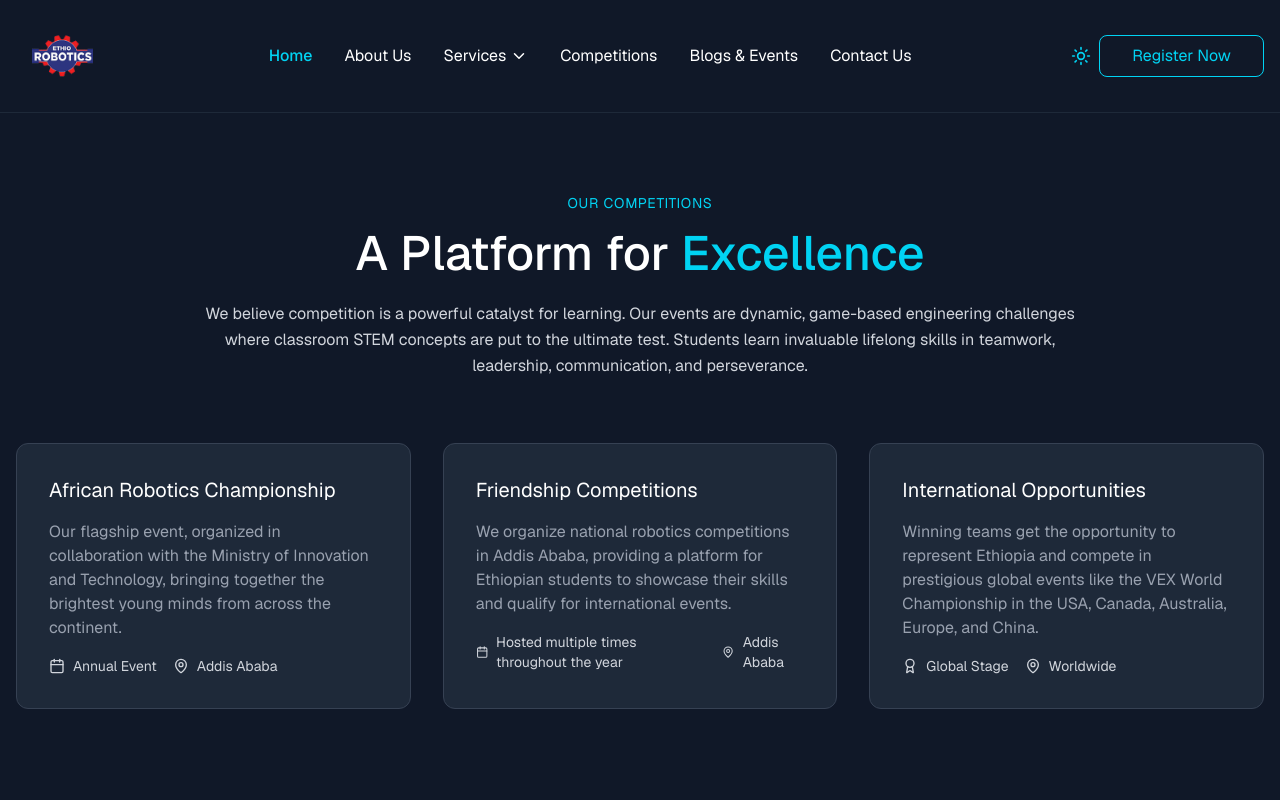
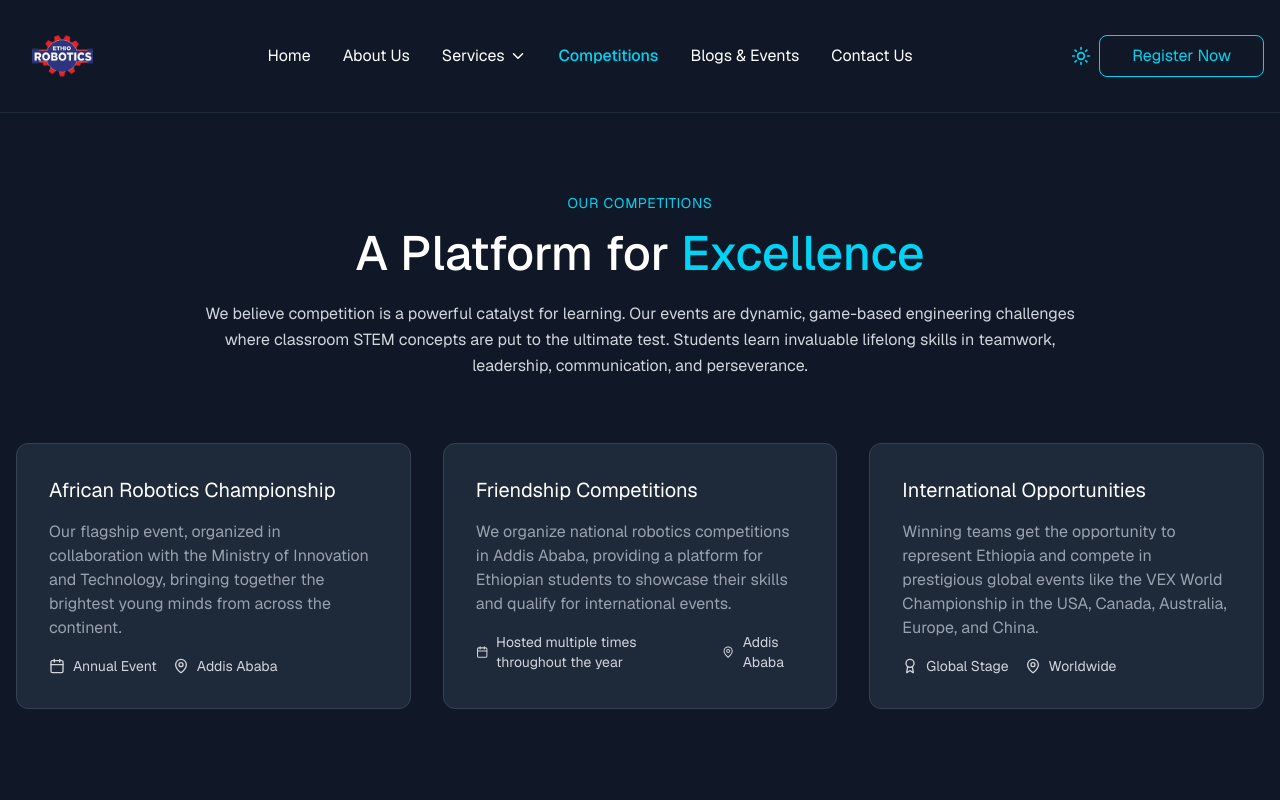
Before and after one commit to NebiyouChanie/ethio-robo-robotics, a Next.js app: page /competitions in a window 1280 px wide. Shown: the top 800 px of the page. Built offline with nearby package versions, Linux system fonts and the light colour scheme.

Commit message:
fixed header

```diff
--- a/app/(public)/competitions/page.tsx
+++ b/app/(public)/competitions/page.tsx
@@ -176,7 +176,7 @@ export default function CompetitionsPage() {
           {/* Actions */}
           <div ref={refFriendActions} className={`flex items-center justify-center  mb-8 gap-4 animate-fade-up ${inViewFriendActions?.isIntersecting ? 'visible' : ''}`}>
             <div className="flex flex-col sm:flex-row gap-4">
-              <a href="/competitions/register" className="w-full bg-cyan-500 hover:bg-cyan-600 text-white px-6 py-3 rounded-lg font-medium transition-colors text-center">
+              <a href="/register" className="w-full bg-cyan-500 hover:bg-cyan-600 text-white px-6 py-3 rounded-lg font-medium transition-colors text-center">
                 Register  Team
               </a>
 
@@ -236,7 +236,7 @@ export default function CompetitionsPage() {
           {/* Actions */}
           <div ref={refArcActions} className={`flex items-center justify-center  mb-8 gap-4 animate-fade-up ${inViewArcActions?.isIntersecting ? 'visible' : ''}`}>
             <div className="flex flex-col sm:flex-row gap-4">
-              <a href="/competitions/register" className="bg-cyan-500 hover:bg-cyan-600 text-white px-6 py-3 rounded-lg font-medium transition-colors text-center">
+              <a href="/register" className="bg-cyan-500 hover:bg-cyan-600 text-white px-6 py-3 rounded-lg font-medium transition-colors text-center">
                 Register  Team
               </a>
               <a href="/one.pdf" download className="border border-cyan-500 text-cyan-400 hover:bg-cyan-500 hover:text-white px-6 py-3 rounded-lg font-medium transition-colors text-center">
@@ -297,7 +297,7 @@ export default function CompetitionsPage() {
           {/* Actions */}
           <div ref={refVexActions} className={`flex items-center justify-center  mb-8 gap-4 animate-fade-up ${inViewVexActions?.isIntersecting ? 'visible' : ''}`}>
             <div className="flex flex-col sm:flex-row gap-4">
-              <a href="/competitions/register" className="bg-cyan-500 hover:bg-cyan-600 text-white px-6 py-3 rounded-lg font-medium transition-colors text-center">
+              <a href="/register" className="bg-cyan-500 hover:bg-cyan-600 text-white px-6 py-3 rounded-lg font-medium transition-colors text-center">
                 Register  Team
               </a>
               <a href="/one.pdf" download className="border border-cyan-500 text-cyan-400 hover:bg-cyan-500 hover:text-white px-6 py-3 rounded-lg font-medium transition-colors text-center">
--- a/components/public/Header.tsx
+++ b/components/public/Header.tsx
@@ -1,8 +1,9 @@
 "use client"
 
 import { ShoppingCart, Sun, Moon, ArrowDown, ChevronDown, Menu, X } from "lucide-react"
-import { useEffect, useState } from "react"
+import { useEffect, useMemo, useState } from "react"
 import Link from "next/link"
+import { usePathname } from "next/navigation"
 
 interface HeaderProps {
   currentPage?: string
@@ -11,7 +12,27 @@ interface HeaderProps {
 }
 
 export default function Header({ currentPage = "home", showCart = false, cartItems = 0 }: HeaderProps) {
-  const isActive = (page: string) => currentPage === page
+  const pathname = usePathname() || "/"
+
+  // Object-based nav model
+  const mainLinks = useMemo(() => ([
+    { label: "Home", href: "/" },
+    { label: "About Us", href: "/about" },
+    { label: "Competitions", href: "/competitions" },
+    { label: "Blogs & Events", href: "/news" },
+    { label: "Contact Us", href: "/contact" },
+  ]), [])
+
+  const servicesLinks = useMemo(() => ([
+    { label: "Services", href: "/services" },
+    { label: "Programs", href: "/programs" },
+    { label: "Shop", href: "/shop" },
+  ]), [])
+
+  const isActiveHref = (href: string | string[]) => {
+    const hrefs = Array.isArray(href) ? href : [href]
+    return hrefs.some(h => h === "/" ? pathname === "/" : pathname.startsWith(h))
+  }
 
   const [isLight, setIsLight] = useState(false)
   const [servicesOpen, setServicesOpen] = useState(false)
@@ -56,18 +77,16 @@ export default function Header({ currentPage = "home", showCart = false, cartIte
 
         {/* Desktop nav */}
         <div className="hidden md:flex items-center space-x-8">
-          <a
-            href="/"
-            className={`cursor-pointer transition-colors ${isActive('home') ? 'text-cyan-400 font-medium' : 'text-white hover:text-cyan-400'}`}
-          >
-            Home
-          </a>
-          <a
-            href="/about"
-            className={`cursor-pointer transition-colors ${isActive('about') ? 'text-cyan-400 font-medium' : 'text-white hover:text-cyan-400'}`}
-          >
-            About Us
-          </a>
+          {mainLinks.slice(0, 2).map(link => (
+            <Link
+              key={link.href}
+              href={link.href}
+              className={`cursor-pointer transition-colors ${isActiveHref(link.href) ? 'text-cyan-400 font-medium' : 'text-white hover:text-cyan-400'}`}
+            >
+              {link.label}
+            </Link>
+          ))}
+
           <div
             className="relative"
             onMouseEnter={() => setServicesOpen(true)}
@@ -76,7 +95,7 @@ export default function Header({ currentPage = "home", showCart = false, cartIte
             <button
               type="button"
               onClick={(e) => { e.preventDefault(); setServicesOpen((o) => !o) }}
-              className={`flex items-center gap-1 cursor-pointer transition-colors ${isActive('services') ? 'text-cyan-400 font-medium' : 'text-white hover:text-cyan-400'}`}
+              className={`flex items-center gap-1 cursor-pointer transition-colors ${isActiveHref(servicesLinks.map(s => s.href)) ? 'text-cyan-400 font-medium' : 'text-white hover:text-cyan-400'}`}
               aria-haspopup="menu"
               aria-expanded={servicesOpen}
             >
@@ -84,38 +103,30 @@ export default function Header({ currentPage = "home", showCart = false, cartIte
               <ChevronDown size={18} />
             </button>
             {servicesOpen && (
-              <div className="absolute left-0 top-full mt-1 w-56 rounded-lg border border-gray-800 bg-gray-900 shadow-xl z-50">
+              <div className={`absolute left-0 top-full mt-1 w-56 rounded-lg border shadow-xl z-50 ${isLight ? 'border-gray-200 bg-white' : 'border-gray-800 bg-gray-900'}`}>
                 <div className="py-2">
-                  <Link href="/services" className="block px-4 py-2 text-sm text-gray-300 hover:bg-gray-800 hover:text-white">Services</Link>
-                  <Link href="/programs" className="block px-4 py-2 text-sm text-gray-300 hover:bg-gray-800 hover:text-white">Programs</Link>
-                  <Link href="/shop" className="block px-4 py-2 text-sm text-gray-300 hover:bg-gray-800 hover:text-white">Shop</Link>
+                  {servicesLinks.map(s => (
+                    <Link
+                      key={s.href}
+                      href={s.href}
+                      className={`block px-4 py-2 text-sm ${isLight ? 'text-gray-700 hover:bg-gray-100 hover:text-gray-900' : 'text-gray-300 hover:bg-gray-800 hover:text-white'}`}
+                    >
+                      {s.label}
+                    </Link>
+                  ))}
                 </div>
               </div>
             )}
           </div>
-
-
-          <a
-            href="/competitions"
-            className={`cursor-pointer transition-colors ${isActive('competitions') ? 'text-cyan-400 font-medium' : 'text-white hover:text-cyan-400'}`}
-          >
-            Competitions
-          </a>
-
-          <a
-            href="/news"
-            className={`cursor-pointer transition-colors ${isActive('shop') ? 'text-cyan-400 font-medium' : 'text-white hover:text-cyan-400'}`}
-          >
-            Blogs & Events
-          </a>
-
-          <a
-            href="/contact"
-            className={`cursor-pointer transition-colors ${isActive('shop') ? 'text-cyan-400 font-medium' : 'text-white hover:text-cyan-400'}`}
-          >
-            Contact Us
-          </a>
-
+          {mainLinks.slice(2).map(link => (
+            <Link
+              key={link.href}
+              href={link.href}
+              className={`cursor-pointer transition-colors ${isActiveHref(link.href) ? 'text-cyan-400 font-medium' : 'text-white hover:text-cyan-400'}`}
+            >
+              {link.label}
+            </Link>
+          ))}
         </div>
 
           <div className="hidden md:flex items-center gap-2">
@@ -123,7 +134,7 @@ export default function Header({ currentPage = "home", showCart = false, cartIte
           <button onClick={toggleTheme} className="text-cyan-400 hover:text-white transition-colors" aria-label="Toggle theme">
             {isLight ? <Moon className="w-5 h-5" /> : <Sun className="w-5 h-5" />}
           </button>
-          <Link href="/competitions/register">
+          <Link href="/register">
             <button className="px-8 py-2 rounded-lg relative cursor-pointer border border-cyan-400 text-cyan-400 hover:text-white transition-colors">
               Register Now
             </button>
@@ -147,7 +158,7 @@ export default function Header({ currentPage = "home", showCart = false, cartIte
     {mobileOpen && (
       <div className="md:hidden bg-gray-900 border-b border-gray-800 px-4 py-3">
         <div className="max-w-7xl mx-auto flex flex-col gap-2">
-          <Link href="/" className={`py-2 ${isActive('home') ? 'text-cyan-400 font-medium' : 'text-white'}`} onClick={()=>setMobileOpen(false)}>Home</Link>
+          <Link href="/" className={`py-2 ${isActiveHref('/') ? 'text-cyan-400 font-medium' : 'text-white'}`} onClick={()=>setMobileOpen(false)}>Home</Link>
           {/* Services dropdown simplified for mobile */}
           <div className="border border-gray-800 rounded-lg overflow-hidden">
             <button type="button" className="w-full flex items-center justify-between px-4 py-2 text-white" onClick={()=>setServicesOpen((o)=>!o)}>
@@ -155,17 +166,26 @@ export default function Header({ currentPage = "home", showCart = false, cartIte
               <ChevronDown className={`w-4 h-4 transition-transform ${servicesOpen ? 'rotate-180' : ''}`} />
             </button>
             {servicesOpen && (
-              <div className="bg-gray-900">
-                <Link href="/services" className="block px-4 py-2 text-sm text-gray-300" onClick={()=>setMobileOpen(false)}>Services</Link>
-                <Link href="/programs" className="block px-4 py-2 text-sm text-gray-300" onClick={()=>setMobileOpen(false)}>Programs</Link>
-                <Link href="/shop" className="block px-4 py-2 text-sm text-gray-300" onClick={()=>setMobileOpen(false)}>Shop</Link>
+              <div className={`${isLight ? 'bg-white' : 'bg-gray-900'}`}>
+                {servicesLinks.map(s => (
+                  <Link
+                    key={s.href}
+                    href={s.href}
+                    className={`block px-4 py-2 text-sm ${isLight ? 'text-gray-700 hover:bg-gray-100 hover:text-gray-900' : 'text-gray-300 hover:bg-gray-800 hover:text-white'}`}
+                    onClick={()=>setMobileOpen(false)}
+                  >
+                    {s.label}
+                  </Link>
+                ))}
               </div>
             )}
           </div>
-          <Link href="/competitions" className={`py-2 text-white`} onClick={()=>setMobileOpen(false)}>Competitions</Link>
-          <Link href="/news" className={`py-2 text-white`} onClick={()=>setMobileOpen(false)}>Blogs & Events</Link>
-          <Link href="/contact" className={`py-2 text-white`} onClick={()=>setMobileOpen(false)}>Contact Us</Link>
-          <Link href="/competitions/register" className="mt-2">
+          {mainLinks.slice(2).map(link => (
+            <Link key={link.href} href={link.href} className={`py-2 ${isActiveHref(link.href) ? 'text-cyan-400 font-medium' : 'text-white'}`} onClick={()=>setMobileOpen(false)}>
+              {link.label}
+            </Link>
+          ))}
+          <Link href="/register" className="mt-2">
             <button className="w-full px-4 py-2 rounded-lg border border-cyan-400 text-cyan-400 hover:text-white">Register Now</button>
           </Link>
         </div>
```
